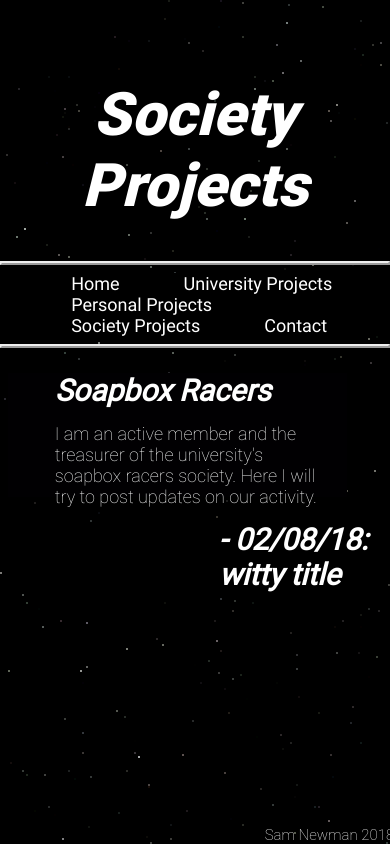
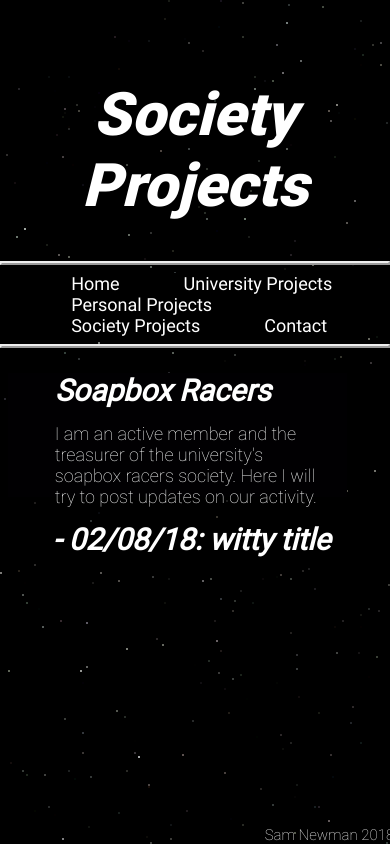
Before and after one commit to TechnicalTortoise/Personal-Website, a plain HTML site: page societyprojects.html in a window 390 px wide. Drawn offline with Linux system fonts and the light colour scheme.

Commit message:
Footer font fix and mobile spacing change

```diff
--- a/sheet.css
+++ b/sheet.css
@@ -87,7 +87,7 @@ ol {
 
 li {
 	color: white;
-	font-family: "roboto thin";
+	font-family: robotothin;
 	font-size: 18px;
 	display: list-item;
 }
@@ -159,7 +159,7 @@ footer {
     bottom: 0px;
     width: 99%;
 	font-size: 15px;
-	font-family: "roboto thin";
+	font-family: robotothin;
 }
 
 p, ul {
--- a/societyprojects.html
+++ b/societyprojects.html
@@ -25,7 +25,7 @@
 				our activity.
 			</p>
 		</div>
-		<label class="collapse" for="_1"><h2 style="padding-left:25vh">- 02/08/18: witty title</h2></label>
+		<label class="collapse" for="_1"><h2 style="padding-left:12%">- 02/08/18: witty title</h2></label>
 		<input id="_1" type="checkbox">
 		<div>
 			<div class="card" >
```
